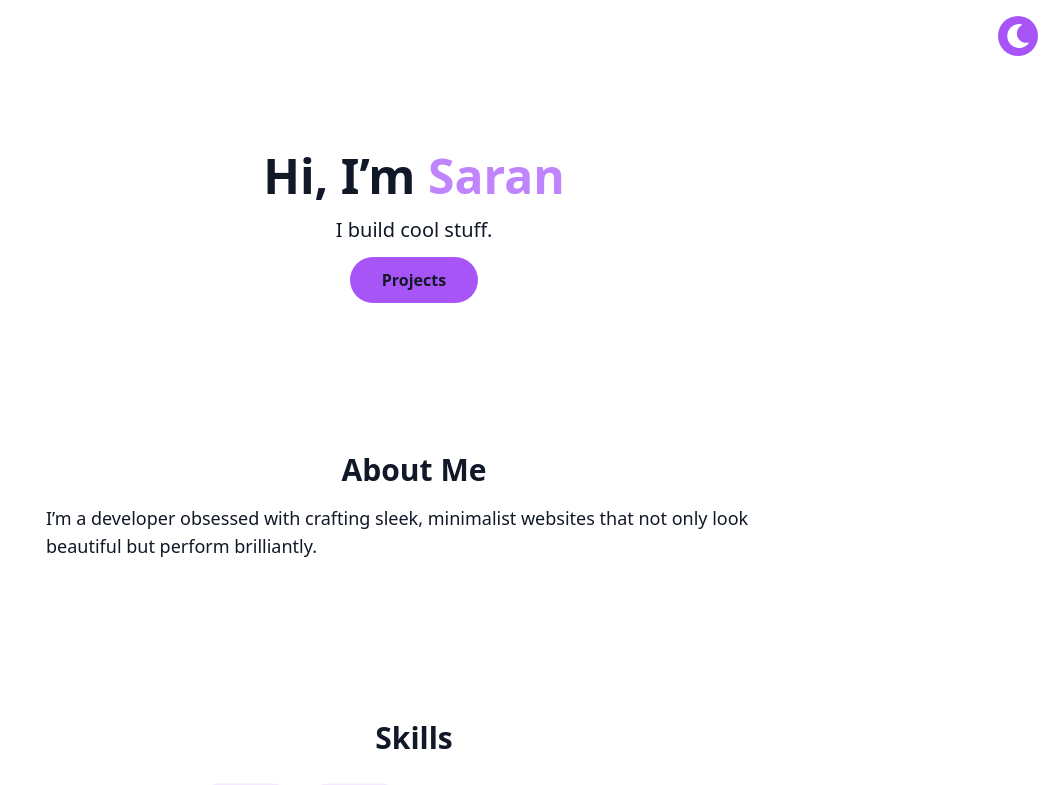
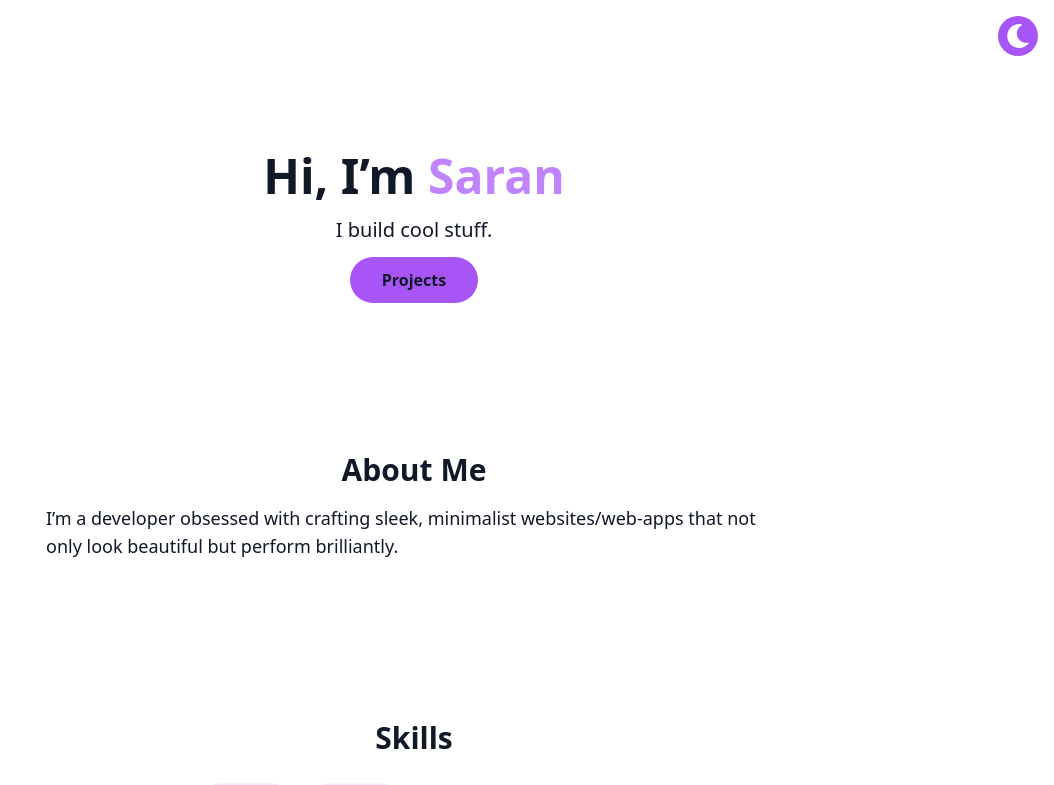
Before and after one commit to raiden597/my-portfolio, a React (Create React App) app: page / in a window 1280 px wide. Shown: the top 785 px of the page, without its empty margins (226-1280 px from the left). Built offline with nearby package versions, Linux system fonts and the light colour scheme.

Commit message:
about me

```diff
--- a/src/App.js
+++ b/src/App.js
@@ -91,7 +91,7 @@ function App() {
       >
         <h2 className="text-3xl font-bold mb-4 text-center">About Me</h2>
         <p className="font-medium text-base md:text-lg lg:text-lg">
-        I’m a developer obsessed with crafting sleek, minimalist websites that not only look beautiful but perform brilliantly.
+        I’m a developer obsessed with crafting sleek, minimalist websites/web-apps that not only look beautiful but perform brilliantly.
         </p>
       </motion.section>
 
```
